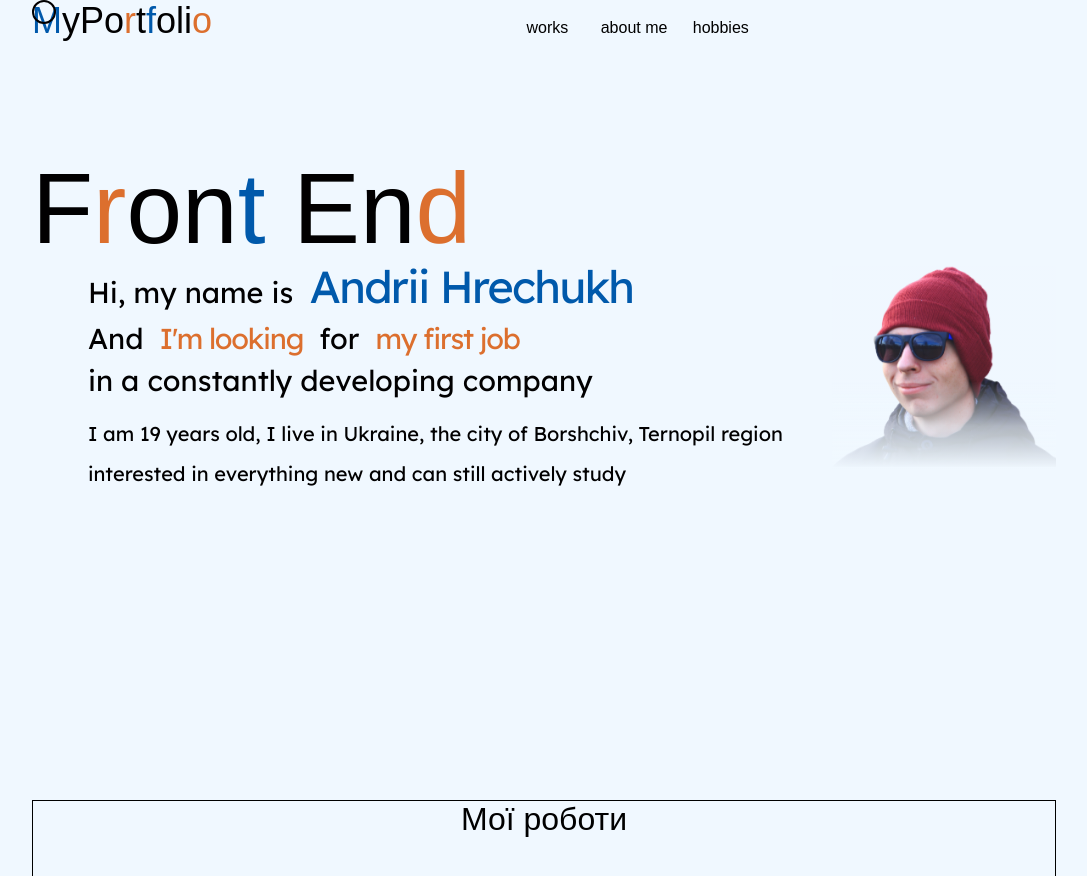
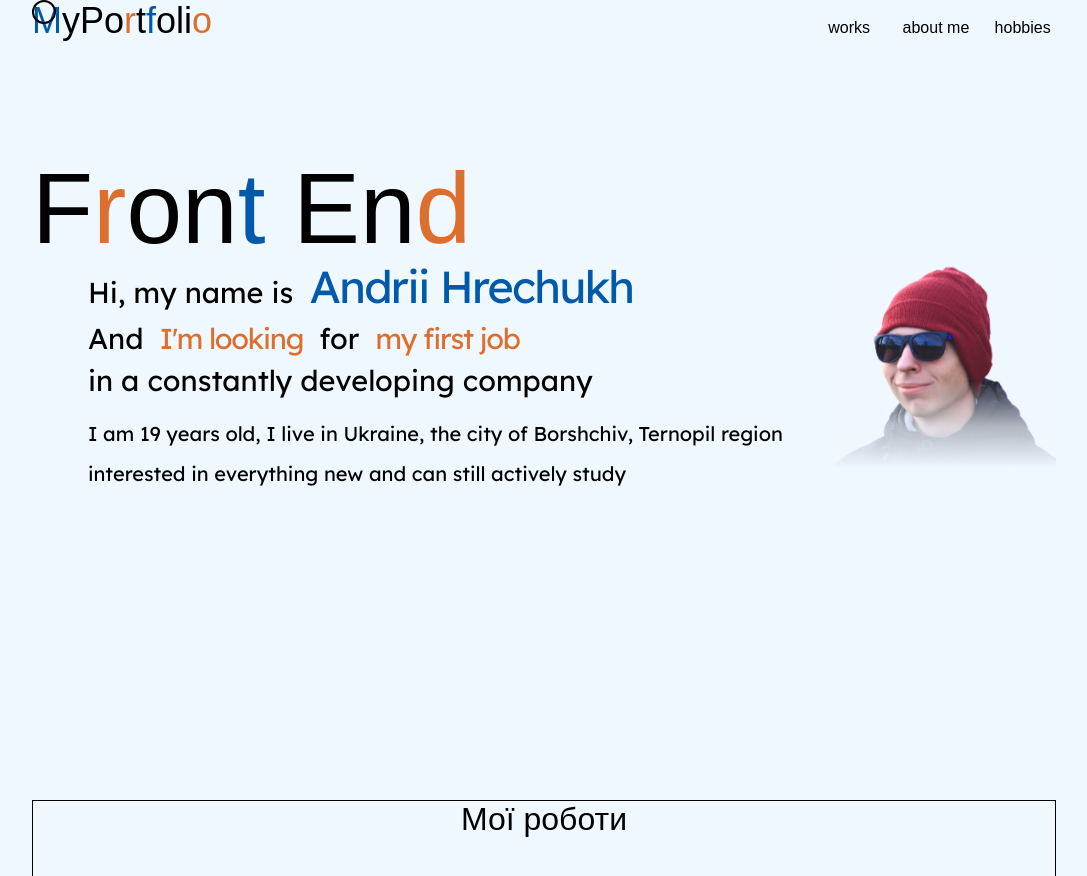
Before and after one commit to AndrewHypster/My_Portfolio, a React (Create React App) app: page / in a window 1280 px wide. Shown: the top 876 px of the page, without its empty margins (96-1183 px from the left). Built offline with nearby package versions, Linux system fonts and the light colour scheme; a web font is replaced by a local one.

Commit message:
Header add div

```diff
--- a/src/components/Header/Header.jsx
+++ b/src/components/Header/Header.jsx
@@ -26,6 +26,7 @@ const Header = () => {
         </h4>
       </a>
 
+      <div>
         <ul>
           <a href="#works" ><li>works</li></a>
           <a href="#resume"><li>about me</li></a>
@@ -39,7 +40,7 @@ const Header = () => {
             </g>
           </svg>
         </a>
-
+      </div>
     </header>
   )
 }
--- a/src/sass/Slides/Main.sass
+++ b/src/sass/Slides/Main.sass
@@ -1,4 +1,4 @@
-/* Критичні ширини: 1419 905 646 - 347 */
+/* Критичні ширини: 1419 905 646 - 335 */
 
 .Main
   height: 100vh
```
Also changed, not shown: 8 other files (tests, documents, lock files or other folders). Lines whose indentation alone changed are shown as unchanged.
